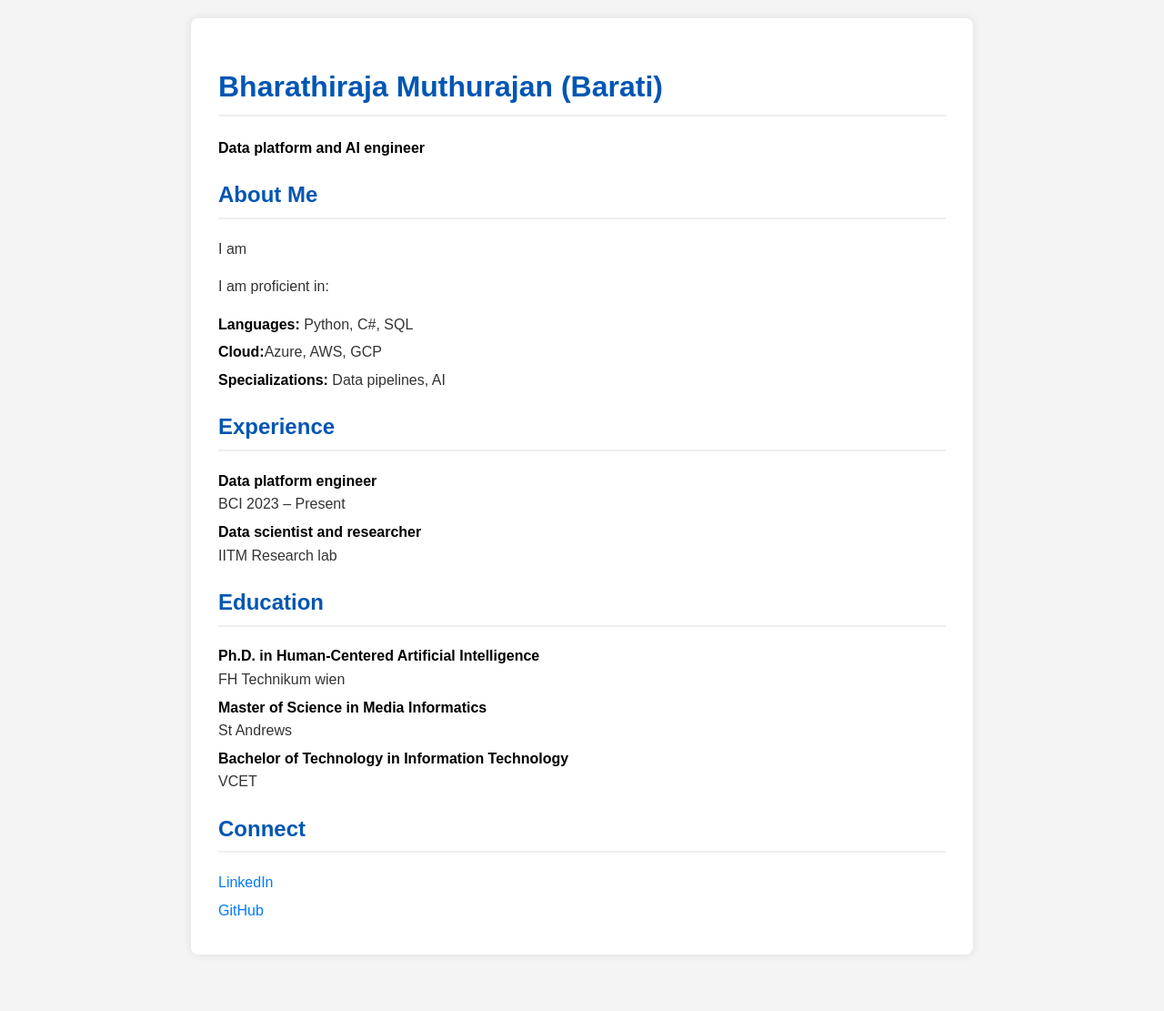
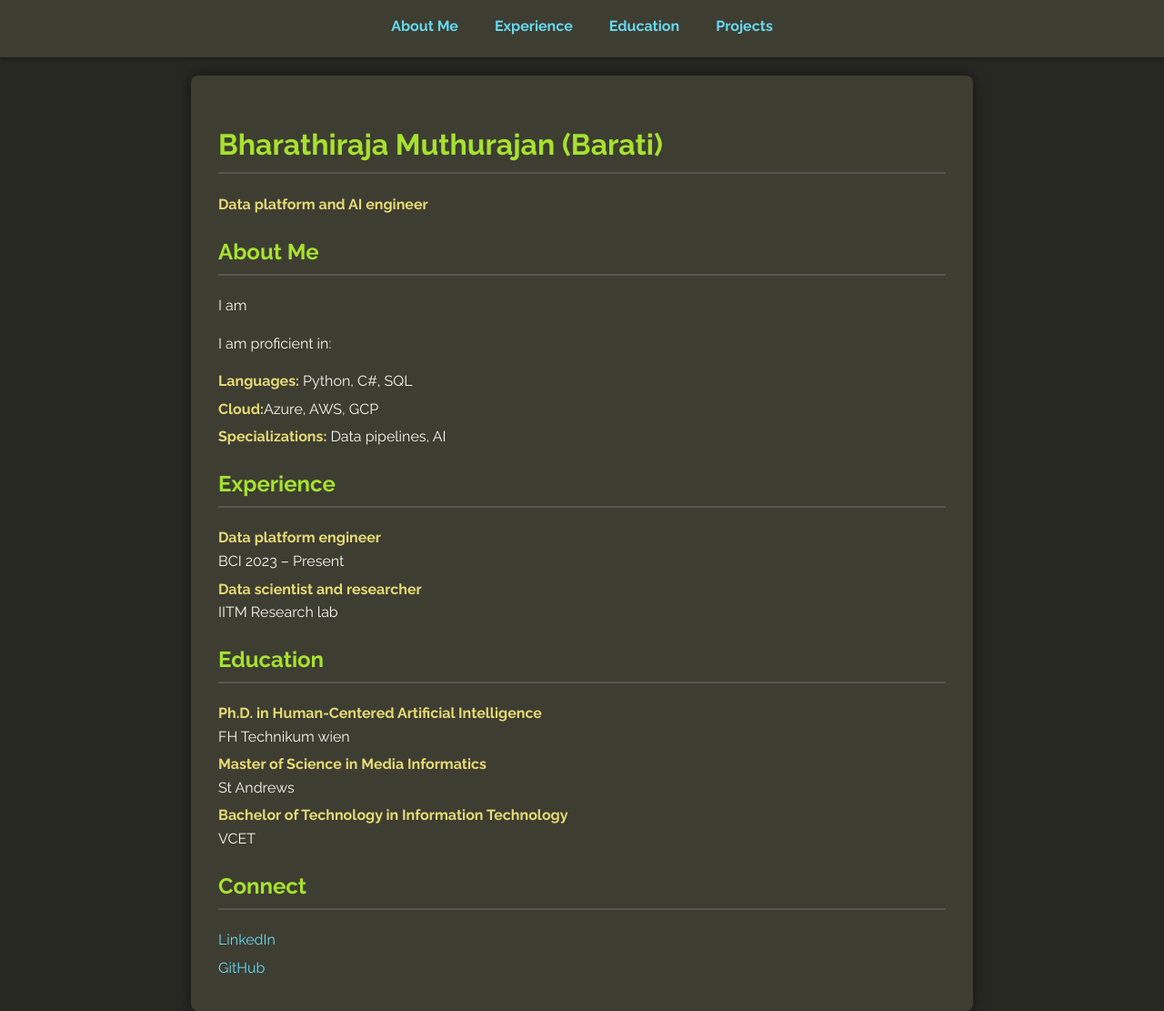
Before and after one commit to brt-rj/barati-dev.github.io, a Jekyll site: the page built from index.md, in a window 1280 px wide. Shown: the whole page at 91% size. Built offline with Jekyll 4.4.1, drawn with Linux system fonts in a browser that asks for light colours; our own code applies the rules of GitHub Pages for plain Markdown files; before the commit the page ends 1069 px from its top, so only the background shows below that.

Commit message:
Restructure files and add access tabs and projects

```diff
--- a/_layouts/default.html
+++ b/_layouts/default.html
@@ -3,27 +3,56 @@
 <head>
     <meta charset="UTF-8">
     <meta name="viewport" content="width=device-width, initial-scale=1.0">
-    <title>Barati - Data platform and AI Engineer</title>
+    <title>{{ page.title | default: "Barati - Data platform and AI Engineer" }}</title>
+    <link rel="preconnect" href="https://fonts.googleapis.com">
+    <link rel="preconnect" href="https://fonts.gstatic.com" crossorigin>
+    <link href="https://fonts.googleapis.com/css2?family=Raleway:wght@400;700&display=swap" rel="stylesheet">
     <style>
         body {
-            font-family: Arial, sans-serif;
+            font-family: 'Raleway', sans-serif;
             line-height: 1.6;
             margin: 0;
-            padding: 20px;
-            background-color: #f4f4f4;
-            color: #333;
+            padding: 0;
+            background-color: #272822; /* Monokai background */
+            color: #F8F8F2; /* Monokai default text */
+        }
+        nav {
+            background: #3E3D32;
+            padding: 1rem 0;
+            box-shadow: 0 2px 5px rgba(0,0,0,0.3);
+            text-align: center;
+        }
+        nav ul {
+            list-style: none;
+            padding: 0;
+            margin: 0;
+            display: inline-flex;
+            gap: 20px;
+        }
+        nav a {
+            color: #66D9EF;
+            text-decoration: none;
+            font-weight: bold;
+            padding: 5px 10px;
+            border-radius: 4px;
+            transition: background-color 0.3s;
+        }
+        nav a:hover {
+            background-color: #555;
+            text-decoration: none;
         }
         .container {
             max-width: 800px;
             margin: auto;
-            background: #fff;
+            background: #3E3D32; /* Slightly lighter background for content */
             padding: 30px;
             border-radius: 8px;
-            box-shadow: 0 0 10px rgba(0, 0, 0, 0.1);
+            box-shadow: 0 0 15px rgba(0, 0, 0, 0.5); /* Darker shadow for dark theme */
+            margin-top: 20px;
         }
         h1, h2 {
-            color: #0056b3;
-            border-bottom: 2px solid #eee;
+            color: #A6E22E; /* Monokai green for headings */
+            border-bottom: 2px solid #555; /* Darker border */
             padding-bottom: 5px;
             margin-top: 20px;
         }
@@ -40,49 +69,28 @@
             margin-bottom: 5px;
         }
         a {
-            color: #007bff;
+            color: #66D9EF; /* Monokai cyan for links */
             text-decoration: none;
         }
         a:hover {
             text-decoration: underline;
         }
         strong {
-            color: #000;
+            color: #E6DB74; /* Monokai yellow for emphasis */
         }
     </style>
 </head>
 <body>
+    <nav>
+        <ul class="no-bullet">
+            <li><a href="/#about">About Me</a></li>
+            <li><a href="/#experience">Experience</a></li>
+            <li><a href="/#education">Education</a></li>
+            <li><a href="/projects">Projects</a></li>
+        </ul>
+    </nav>
     <div class="container">
-        <h1>Bharathiraja Muthurajan (Barati)</h1>
-        <p><strong>Data platform and AI engineer</strong></p>
-
-        <h2>About Me</h2>
-        <p>I am </p>
-        <p>I am proficient in:</p>
-        <ul class="no-bullet">
-            <li><strong>Languages:</strong> Python, C#, SQL</li>
-            <li><strong>Cloud:</strong>Azure, AWS, GCP</li>
-            <li><strong>Specializations:</strong> Data pipelines, AI</li>
-        </ul>
-
-        <h2>Experience</h2>
-        <ul class="no-bullet">
-            <li><strong>Data platform engineer</strong><br>BCI 2023 – Present</li>
-            <li><strong>Data scientist and researcher</strong><br>IITM Research lab</li>
-        </ul>
-
-        <h2>Education</h2>
-        <ul class="no-bullet">
-            <li><strong>Ph.D. in Human-Centered Artificial Intelligence</strong><br>FH Technikum wien</li>
-            <li><strong>Master of Science in Media Informatics</strong><br>St Andrews</li>
-            <li><strong>Bachelor of Technology in Information Technology</strong><br>VCET</li>
-        </ul>
-
-        <h2>Connect</h2>
-        <ul class="no-bullet">
-            <li><a href="https://www.linkedin.com/in/bharathirajam" target="_blank">LinkedIn</a></li>
-            <li><a href="https://github.com/brt-rj" target="_blank">GitHub</a></li>
-        </ul>
+        {{ content }}
     </div>
 </body>
 </html>
--- /dev/null
+++ b/index.md
@@ -0,0 +1,35 @@
+---
+layout: default
+title: Barati - Data platform and AI Engineer
+---
+
+<h1>Bharathiraja Muthurajan (Barati)</h1>
+<p><strong>Data platform and AI engineer</strong></p>
+
+<h2 id="about">About Me</h2>
+<p>I am </p>
+<p>I am proficient in:</p>
+<ul class="no-bullet">
+    <li><strong>Languages:</strong> Python, C#, SQL</li>
+    <li><strong>Cloud:</strong>Azure, AWS, GCP</li>
+    <li><strong>Specializations:</strong> Data pipelines, AI</li>
+</ul>
+
+<h2 id="experience">Experience</h2>
+<ul class="no-bullet">
+    <li><strong>Data platform engineer</strong><br>BCI 2023 – Present</li>
+    <li><strong>Data scientist and researcher</strong><br>IITM Research lab</li>
+</ul>
+
+<h2 id="education">Education</h2>
+<ul class="no-bullet">
+    <li><strong>Ph.D. in Human-Centered Artificial Intelligence</strong><br>FH Technikum wien</li>
+    <li><strong>Master of Science in Media Informatics</strong><br>St Andrews</li>
+    <li><strong>Bachelor of Technology in Information Technology</strong><br>VCET</li>
+</ul>
+
+<h2 id="connect">Connect</h2>
+<ul class="no-bullet">
+    <li><a href="https://www.linkedin.com/in/bharathirajam" target="_blank">LinkedIn</a></li>
+    <li><a href="https://github.com/brt-rj" target="_blank">GitHub</a></li>
+</ul>
```
Also changed, not shown: projects.md (added, +8 -0 lines), README.md (deleted).
